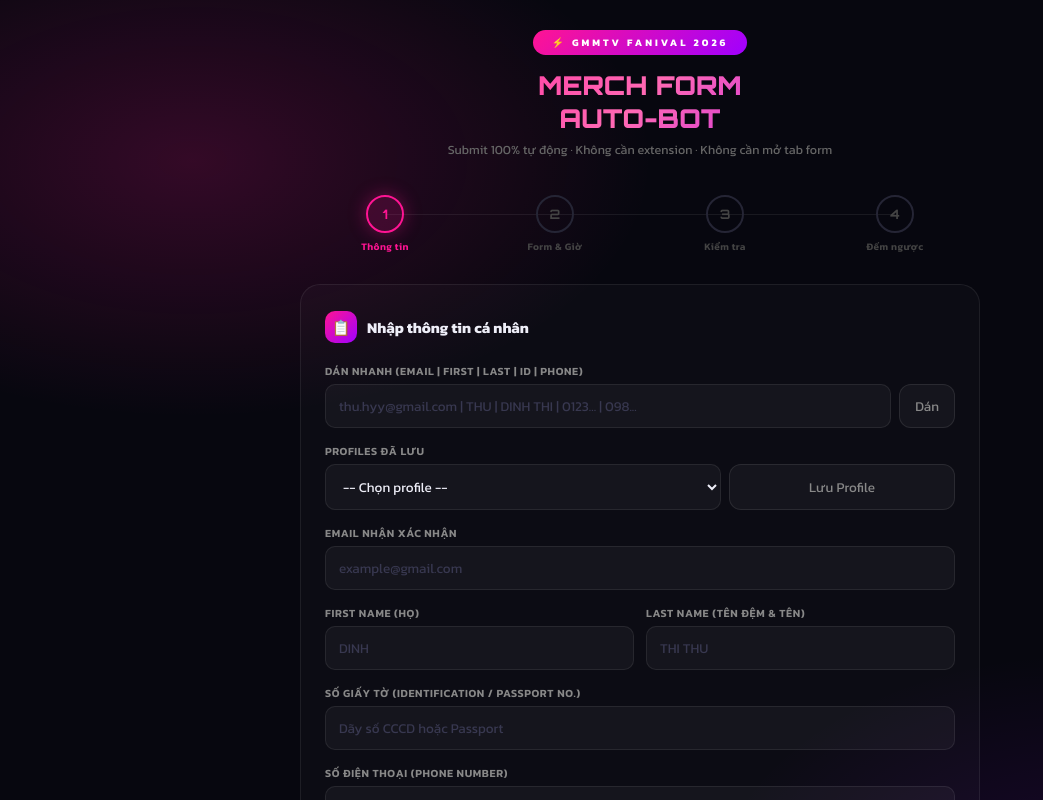
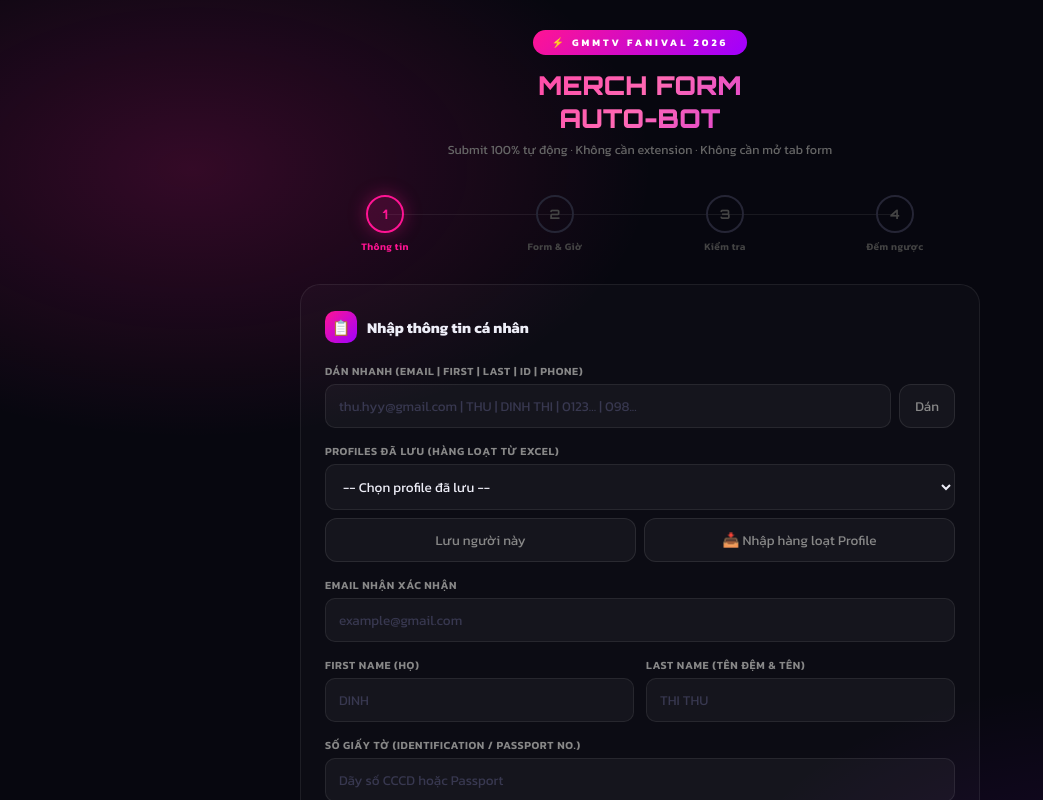
Before and after one commit to nni328212-tech/gmmtv-bot, a React (Vite) app: page / in a window 1280 px wide. Shown: the top 800 px of the page, without its empty margins (0-1043 px from the left). Built offline with nearby package versions, Linux system fonts and the light colour scheme.

Commit message:
Implement Smart Table Import from Excel

```diff
--- a/src/App.jsx
+++ b/src/App.jsx
@@ -269,15 +269,17 @@
 
               <div className="frow fgrp">
                 <div style={{ gridColumn: '1 / -1' }}>
-                  <label>Profiles đã lưu</label>
-                  <div style={{ display: 'flex', gap: '8px' }}>
-                    <select style={{ flex: 2 }} value="" onChange={e => {
+                  <label>Profiles đã lưu (Hàng loạt từ Excel)</label>
+                  <div style={{ display: 'flex', flexDirection: 'column', gap: '8px' }}>
+                    <select style={{ width: '100%' }} value="" onChange={e => {
                       const p = profiles.find(x => x.idNumber === e.target.value);
                       if (p) setData(p);
                     }}>
-                      <option value="">-- Chọn profile --</option>
+                      <option value="">-- Chọn profile đã lưu --</option>
                       {profiles.map(p => <option key={p.idNumber} value={p.idNumber}>{p.firstName} {p.lastName} ({p.idNumber})</option>)}
                     </select>
+
+                    <div style={{ display: 'flex', gap: '8px' }}>
                       <button className="bsecondary" style={{ flex: 1 }} onClick={() => {
                         if (!data.idNumber) return;
                         if (profiles.find(p => p.idNumber === data.idNumber)) {
@@ -285,7 +287,23 @@
                         } else {
                           setProfiles([...profiles, data]);
                         }
-                    }}>Lưu Profile</button>
+                        alert('Đã lưu profile hiện tại!');
+                      }}>Lưu người này</button>
+
+                      <button className="bsecondary" style={{ flex: 1 }} onClick={() => {
+                        const txt = prompt("Dán danh sách Excel (Email	First	Last	ID	Phone):");
+                        if (!txt) return;
+                        const lines = txt.trim().split('\n').map(l => l.split('\t'));
+                        const newProfiles = lines.map(cols => {
+                          if (cols.length < 5) return null;
+                          return { email: cols[0].trim(), firstName: removeAccents(cols[1]).toUpperCase(), lastName: removeAccents(cols[2]).toUpperCase(), idNumber: cols[3].trim(), phone: cols[4].trim() };
+                        }).filter(p => p);
+                        if (newProfiles.length) {
+                          setProfiles([...profiles, ...newProfiles]);
+                          alert(`Đã thêm ${newProfiles.length} profiles!`);
+                        }
+                      }}>📥 Nhập hàng loạt Profile</button>
+                    </div>
                   </div>
                 </div>
               </div>
```
Lines whose indentation alone changed are shown as unchanged.
